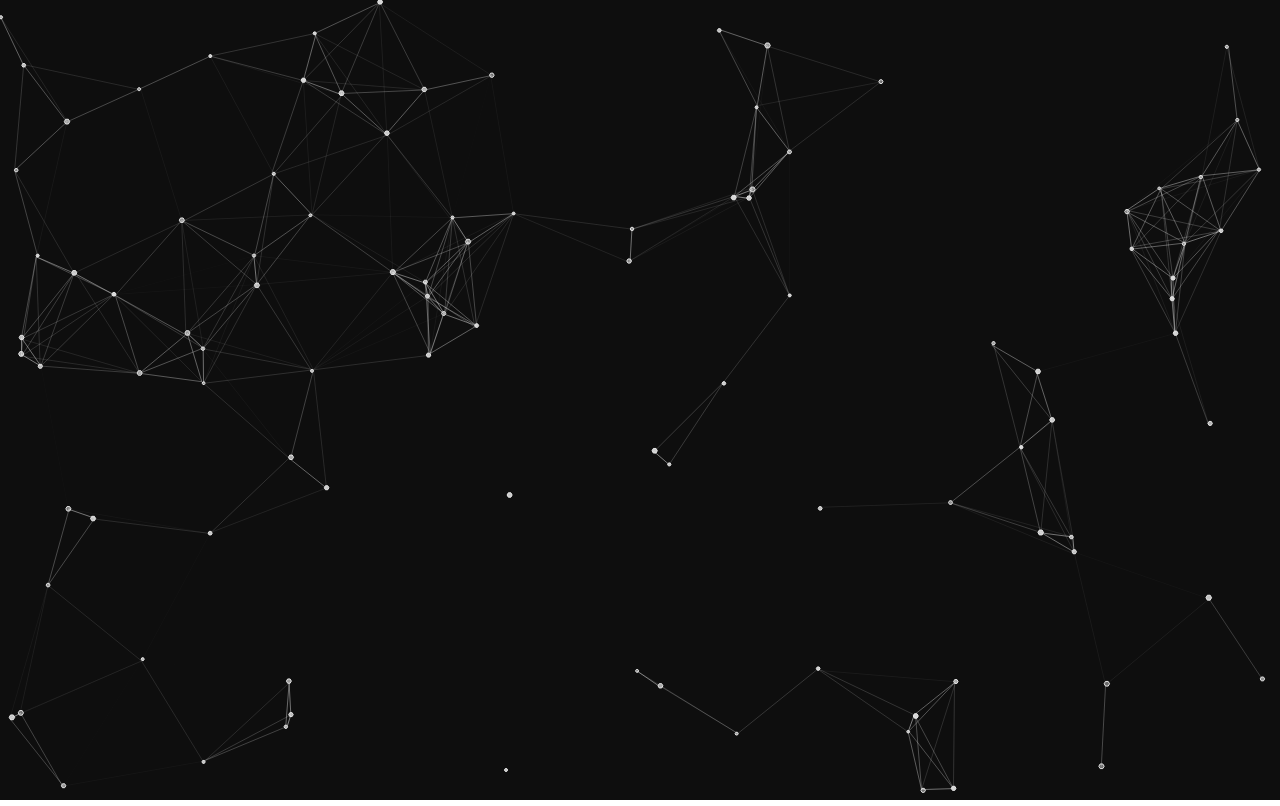
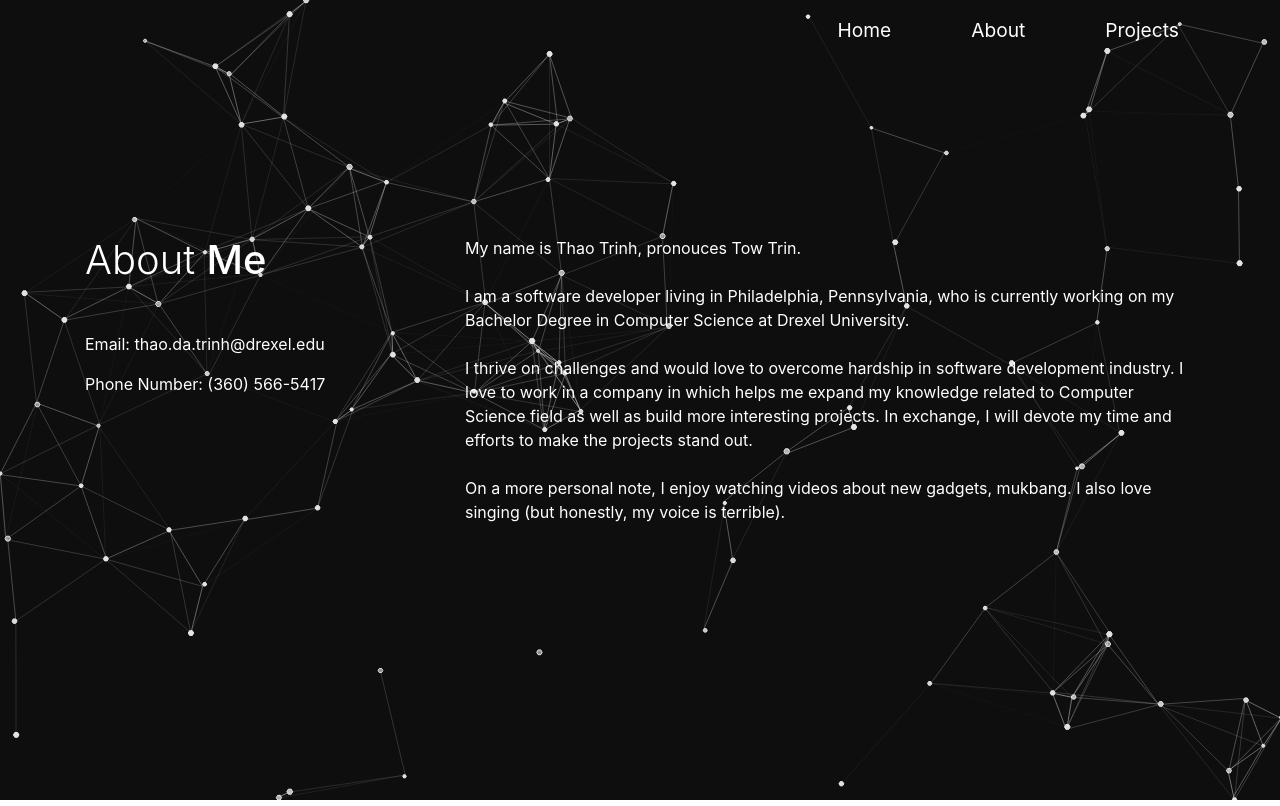
Before and after one commit to dathaotrinh/portfolio, an Angular app: page / in a window 1280 px wide. Built offline with nearby package versions, Linux system fonts and the light colour scheme.

Commit message:
design about me

```diff
--- a/angular.json
+++ b/angular.json
@@ -24,7 +24,9 @@
               "src/assets"
             ],
             "styles": [
-              "src/styles.css"
+              "src/styles.css",
+              "node_modules/bootstrap/dist/css/bootstrap.min.css"
+
             ],
             "scripts": [
               "node_modules/particles.js/particles.js"
--- a/package.json
+++ b/package.json
@@ -22,6 +22,7 @@
     "@angular/platform-browser": "~9.1.9",
     "@angular/platform-browser-dynamic": "~9.1.9",
     "@angular/router": "~9.1.9",
+    "bootstrap": "^4.5.0",
     "express": "^4.17.1",
     "particles.js": "^2.0.0",
     "path": "^0.12.7",
--- /dev/null
+++ b/src/app/aboutme/aboutme.component.html
@@ -0,0 +1,31 @@
+<div class="row">
+    <div class="col-md-4 col-xs-12">
+        <div class="h1" style="color:'#ffffff'"><span class="font-weight-light">About </span>Me</div>
+        <!-- LinkedIn: <a href="https://linkedin.com/in/jtrinh21">https://linkedin.com/in/jtrinh21</a> -->
+        <p class="mt-5" style="color:'#ffffff'">
+            Email: thao.da.trinh@drexel.edu
+        </p>
+        <p style="color:'#ffffff'">Phone Number: (360) 566-5417</p>
+    </div>
+    <div class="col-md-8 col-xs-12">
+        <p style="color:'#ffffff';">
+            My name is Thao Trinh, pronouces Tow Trin.
+            <br>
+            <br>
+            I am a software developer living in Philadelphia, Pennsylvania, who is currently working on my
+            Bachelor Degree in Computer Science at Drexel University.
+            <br>
+            <br>
+            I thrive on challenges and would love to overcome hardship in software development industry. I love to work
+            in
+            a company in which helps me expand my knowledge related to Computer Science field as well as build more
+            interesting projects. In exchange, I will devote my time and efforts to make the projects stand out.
+            <br>
+            <br>
+            On a more personal note, I enjoy watching videos about new gadgets, mukbang. I also love singing (but
+            honestly, my voice is terrible).
+            <br>
+            <br>
+        </p>
+    </div>
+</div>
--- /dev/null
+++ b/src/app/aboutme/aboutme.component.ts
@@ -0,0 +1,15 @@
+import { Component, OnInit } from '@angular/core';
+
+@Component({
+  selector: 'app-aboutme',
+  templateUrl: './aboutme.component.html',
+  styleUrls: ['./aboutme.component.css']
+})
+export class AboutmeComponent implements OnInit {
+
+  constructor() { }
+
+  ngOnInit(): void {
+  }
+
+}
--- a/src/app/app.component.html
+++ b/src/app/app.component.html
@@ -1,3 +1,3 @@
 <div id="particles-js" style="background-color: '#0E0E0E'; position: relative;">
-  <!-- <app-navbar></app-navbar> -->
+  <app-navbar></app-navbar>
 </div>
--- a/src/app/app.module.ts
+++ b/src/app/app.module.ts
@@ -4,11 +4,13 @@ import { NgModule } from '@angular/core';
 import { AppRoutingModule } from './app-routing.module';
 import { AppComponent } from './app.component';
 import { NavbarComponent } from './navbar/navbar.component';
+import { AboutmeComponent } from './aboutme/aboutme.component';
 
 @NgModule({
   declarations: [
     AppComponent,
-    NavbarComponent
+    NavbarComponent,
+    AboutmeComponent
   ],
   imports: [
     BrowserModule,
--- a/src/app/navbar/navbar.component.html
+++ b/src/app/navbar/navbar.component.html
@@ -11,4 +11,5 @@
 <div class="container" style="position: absolute; left:50%;
     top:50%; transform: translate(-50%,-50%);">
 
+<app-aboutme></app-aboutme>
 </div>
```
Also changed, not shown: src/app/aboutme/aboutme.component.css (added), 1 other file (tests, documents, lock files or other folders).
